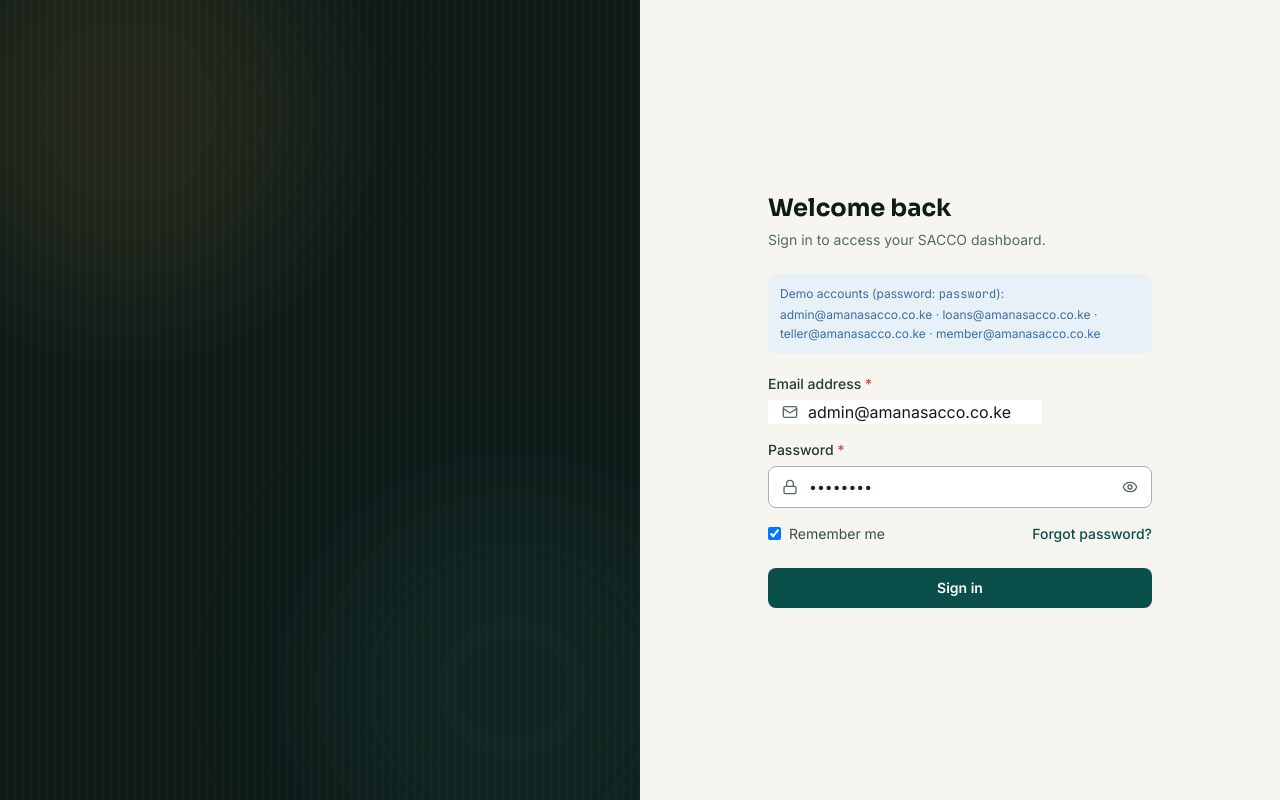
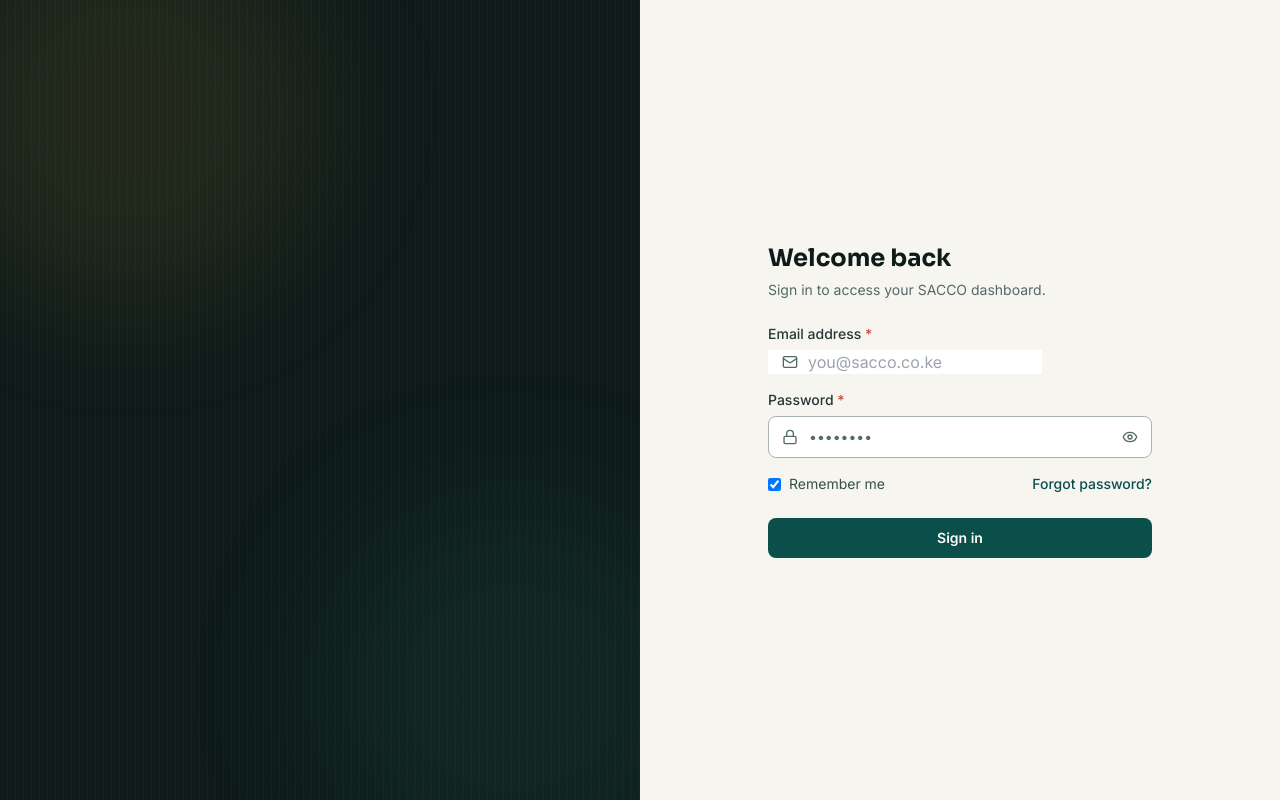
Before and after one commit to achaekevin/Intelligent-SACCO-Operations-Decision-Support-Platform, a React (Vite) app in the folder Frontend/: page /login in a window 1280 px wide. Built offline with nearby package versions, Linux system fonts and the light colour scheme.

Commit message:
Remove demo credentials from login page and fix BullMQ Redis version error handling

```diff
--- a/Frontend/src/pages/auth/Login.jsx
+++ b/Frontend/src/pages/auth/Login.jsx
@@ -25,7 +25,6 @@ const Login = () => {
 
   const { register, handleSubmit, formState: { errors, isSubmitting } } = useForm({
     resolver: yupResolver(schema),
-    defaultValues: { email: 'admin@amanasacco.co.ke', password: 'password' },
   })
 
   const onSubmit = async (data) => {
@@ -43,11 +42,6 @@ const Login = () => {
     <div className="w-full">
       <h1 className="font-display text-2xl font-bold text-ink-800 dark:text-ink-50 animate-fade-in-up">Welcome back</h1>
       <p className="text-sm text-ink-400 mt-1.5 mb-6 animate-fade-in-up delay-75">Sign in to access your SACCO dashboard.</p>
-
-      <div className="bg-info-light text-info text-xs rounded-lg px-3 py-2.5 mb-5 leading-relaxed animate-fade-in-up delay-100">
-        Demo accounts (password: <span className="font-mono">password</span>):<br />
-        admin@amanasacco.co.ke · loans@amanasacco.co.ke · teller@amanasacco.co.ke · member@amanasacco.co.ke
-      </div>
 
       <form onSubmit={handleSubmit(onSubmit)} noValidate className="animate-fade-in-up delay-150">
         <FormField label="Email address" error={errors.email} required>
```
Also changed, not shown: 1 other file (tests, documents, lock files or other folders).
